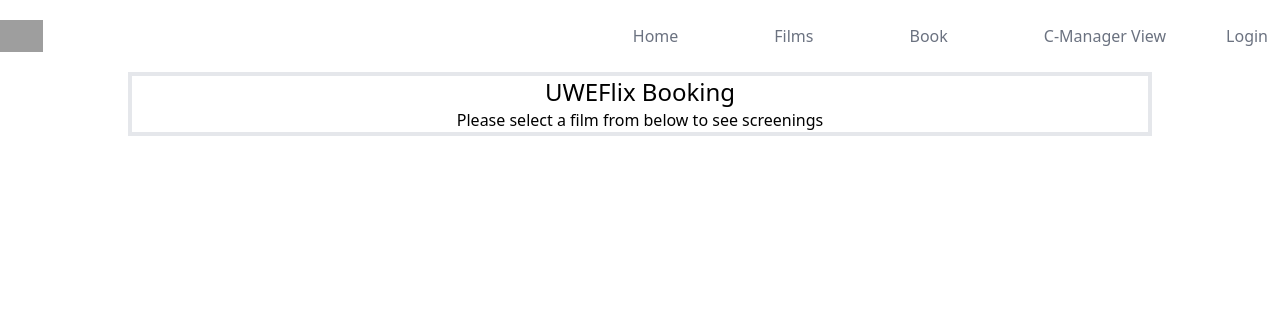
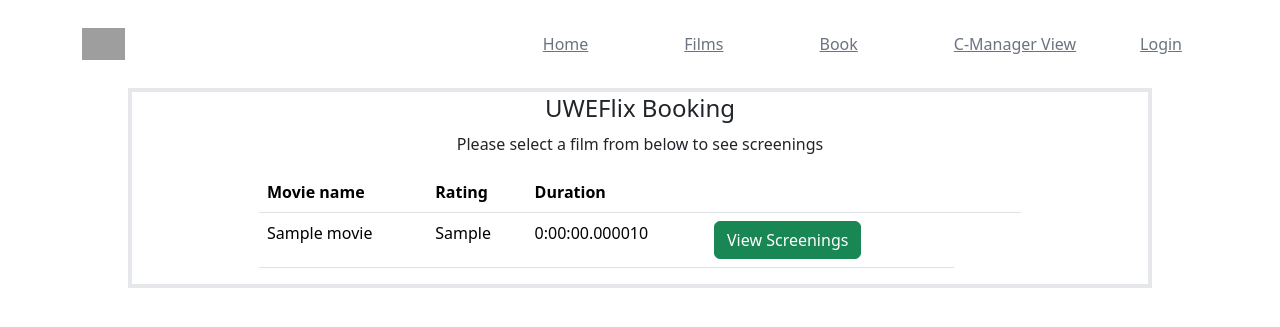
Before and after one commit to JMoran1/DAESDgroup, a Django app: page /booking_start/ in a window 1280 px wide. Shown: the top 327 px of the page. Run offline with Django 4.2, Linux system fonts and the light colour scheme; tables that the repository leaves empty hold one stand-in row (values such as "Sample post"); some libraries are stand-ins or nearby versions; grey boxes are pictures that could not be loaded.

Commit message:
Finishing for the night, fleshing out booking system.

```diff
--- a/UWEFlixApp/templates/UWEFlixApp/booking.html
+++ b/UWEFlixApp/templates/UWEFlixApp/booking.html
@@ -1,11 +1,45 @@
 {% extends "UWEFlixApp/base.html" %}
 
 {% block content %}
+<link href="https://cdn.jsdelivr.net/npm/bootstrap@5.3.0-alpha1/dist/css/bootstrap.min.css" rel="stylesheet"
+    integrity="sha384-GLhlTQ8iRABdZLl6O3oVMWSktQOp6b7In1Zl3/Jr59b6EGGoI1aFkw7cmDA6j6gD" crossorigin="anonymous">
+<script src="https://cdn.jsdelivr.net/npm/bootstrap@5.3.0-alpha1/dist/js/bootstrap.bundle.min.js"
+    integrity="sha384-w76AqPfDkMBDXo30jS1Sgez6pr3x5MlQ1ZAGC+nuZB+EYdgRZgiwxhTBTkF7CXvN"
+    crossorigin="anonymous"></script>
+
 <div class="m-auto border-4 w-4/5" >
 
     <h1 class="text-2xl text-center">UWEFlix Booking</h1>
     <p class="text-center">Please select a film from below to see screenings</p>
 
 
+    <div class="w-75 m-auto">
+        <table class="table table-hover">
+            <thead>
+                <tr>
+                    <th>Movie name</th>
+                    <th>Rating</th>
+                    <th>Duration</th>
+                    <th></th>
+                    <th></th>
+                    <th></th>
+                    <th></th>
+                    <th></th>
+                </tr>
+            </thead>
+            <tbody>
+                {% for Movie in movie_list %}
+                <tr>
+                    <td> {{ Movie.name }} </td>
+                    <td> {{ Movie.rating }} </td>
+                    <td> {{ Movie.duration }} </td>
+                    <!-- Will need to update this button to the correct function once built. -->
+                    <td><a href="{% url 'update_movie' Movie.id %}"><button class="btn btn-success"> View Screenings </button></a> <td>
+                </tr>
+                {% endfor %}
+            </tbody>
+        </table>
+    </div>
+
 </div>
 {% endblock %}
--- a/UWEFlixApp/urls.py
+++ b/UWEFlixApp/urls.py
@@ -23,11 +23,20 @@ movie_list_view = views.ViewMovie.as_view(
 )
 
 
+movie_list_booking = views.ViewMovie.as_view(
+    queryset=Movie.objects.order_by("id")[:5],
+    context_object_name="movie_list",
+    template_name="UWEFlixApp/booking.html",
+)
+
+
 screen_list_view = views.ViewMovie.as_view(
     queryset=Screen.objects.order_by("id")[:5],
     context_object_name="screen_list",
     template_name="UWEFlixApp/view_screens.html",
 )
+
+
 
 
 urlpatterns = [
@@ -44,7 +53,7 @@ urlpatterns = [
     path('create_screen/', views.create_screen, name='create_screen'),
     path("update_club/<int:pk>/", views.update_club, name="update_club"),
     path("delete_club/<int:pk>/", views.delete_club, name="delete_club"),
-    path("booking_start/", views.booking_start, name="booking_start"),
+    path("booking_start/", movie_list_booking, name="booking_start"),
     path('update_screen/<int:pk>/    ', views.update_screen, name="update_screen"),
     path('delete_screen/<int:pk>/', views.delete_screen, name="delete_screen"),
 ]
--- a/UWEFlixApp/views.py
+++ b/UWEFlixApp/views.py
@@ -5,7 +5,7 @@ from .models import MonthlyStatement, Club, Movie, Screen
 from .forms import ClubForm, MovieForm, ScreenForm
 
 def home(request):
-    return render(request, "UWEFlixApp/base.html")
+    return render(request, "UWEFlixApp/test.html")
 
 def cinema_manager_view(request):
     return render(request, "UWEFlixApp/cmanager.html")
```
